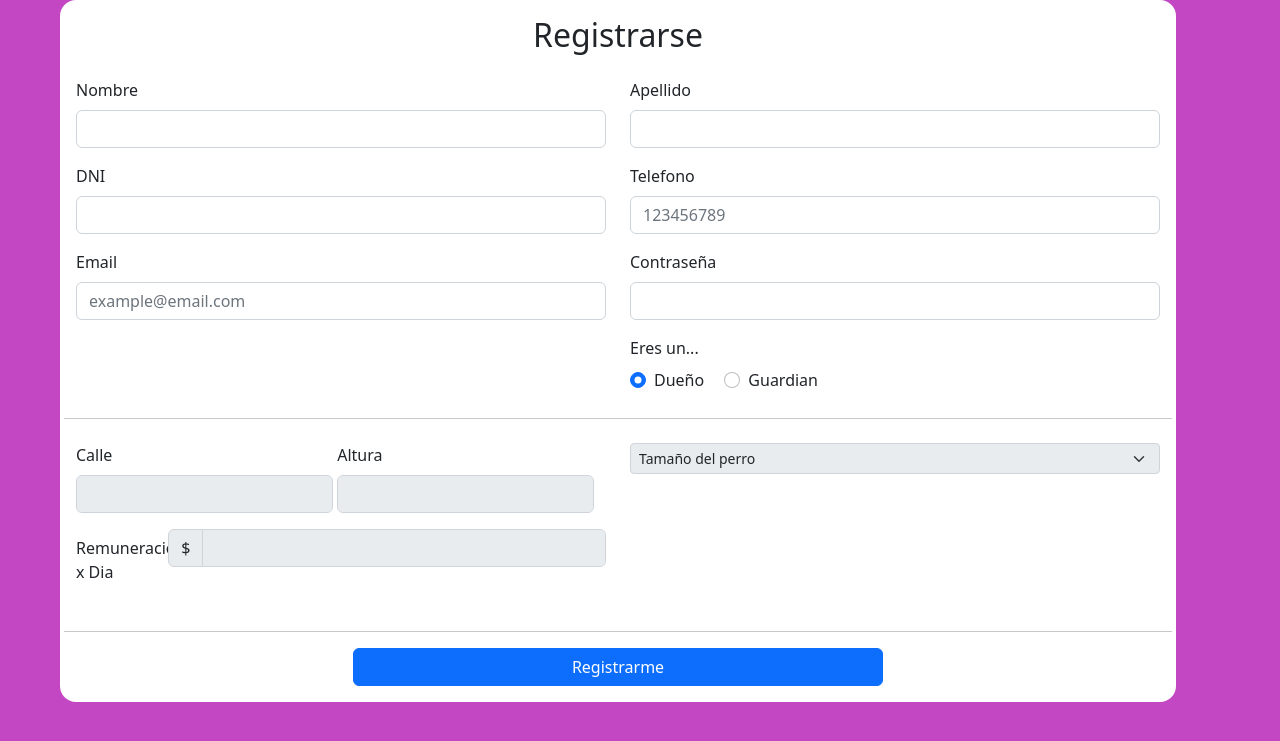
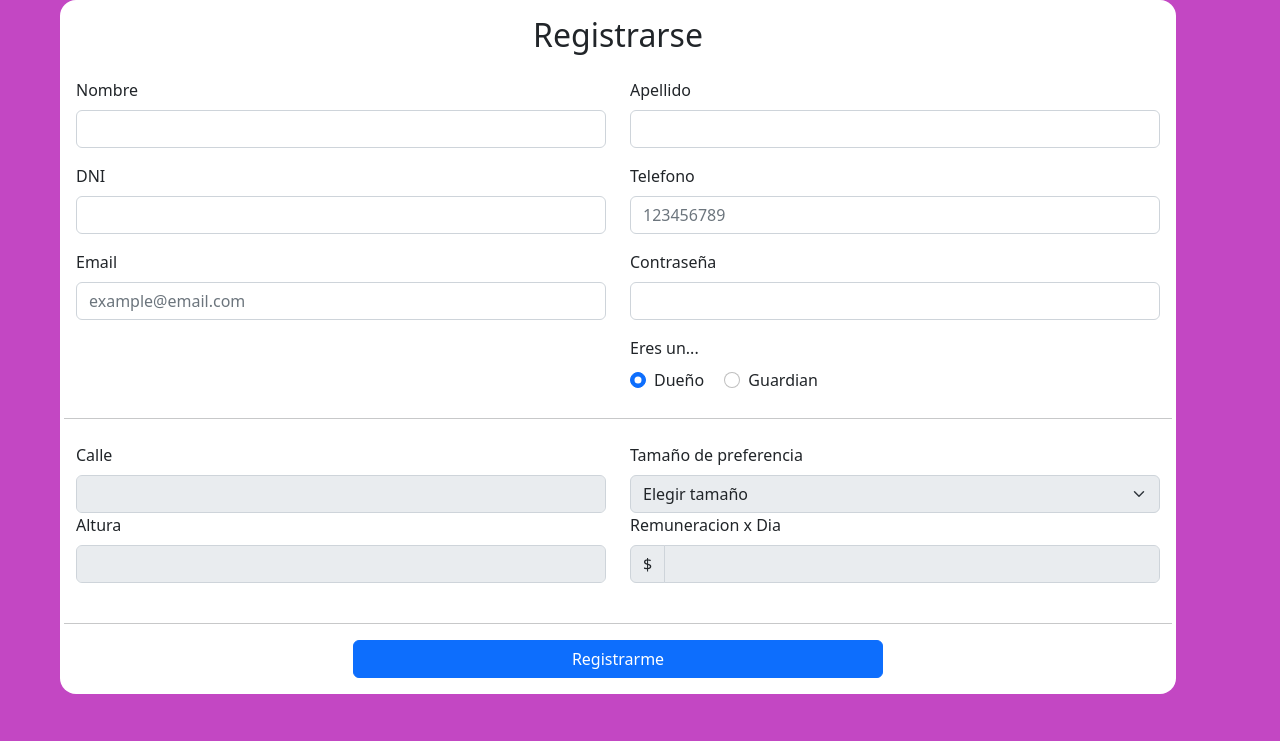
Before and after one commit to teomiguez/PetHero_ProyectoUTN, a PHP site: page /views/Register.php in a window 1280 px wide. Shown: the top 741 px of the page. Run offline with PHP 8.4, Linux system fonts and the light colour scheme; some libraries are stand-ins or nearby versions.

Commit message:
problems_FormController.js

```diff
--- a/Config/Config.php
+++ b/Config/Config.php
@@ -4,7 +4,7 @@ namespace Config;
 
 define("ROOT", dirname(__DIR__) . "/");
 //Path to your project's root folder
-define("FRONT_ROOT", "/UTN/PetHero_2022UTN/");
+define("FRONT_ROOT", "/UTN/PetHero_UTN2022/");
 define("VIEWS_PATH", "Views/");
 define("CSS_PATH", FRONT_ROOT . VIEWS_PATH . "css/");
 define("JS_PATH", FRONT_ROOT . VIEWS_PATH . "js/");
--- a/views/Register.php
+++ b/views/Register.php
@@ -81,12 +81,16 @@
                             <br>
 
                             <div class="form-check form-check-inline">
-                                <input class="form-check-input" type="radio" name="radio_option" id="radio_dueño" value="dueño" onclick= "disabledFields()" checked required />
+                                <input class="form-check-input" type="radio" name="radio_option" id="radio_dueño" value="dueño"
+                                    onclick= "disabledFields()" checked required
+                                />
                                 <label class="form-check-label" for="radio_dueño"> Dueño </label>
                             </div>
 
                             <div class="form-check form-check-inline">
-                                <input class="form-check-input" type="radio" name="radio_option" id="radio_guardian" value="guardian" onclick= "enabledFields()" required />
+                                <input class="form-check-input" type="radio" name="radio_option" id="radio_guardian" value="guardian"
+                                    onclick= "enabledFields()" required
+                                />
                                 <label class="form-check-label" for="radio_guardian"> Guardian </label>
                             </div>
                         </div>
@@ -95,40 +99,29 @@
                     <hr class="my-3">
 
                     <div class="col-12 col-md-6 my-2">
-                        <div>
-                            <div class="d-inline-block">
                         <label for="street" class="form-label"> Calle </label>
                         <input id="street" name="street" type="text" class="form-control" required disabled />
-                            </div>
 
-                            <div class="d-inline-block">
                         <label for="nro" class="form-label"> Altura </label>
                         <input id="nro" name="nro" type="text" class="form-control" required disabled />
-                            </div>
-                        </div>
                     </div>
 
                     <div class="col-12 col-md-6 my-2">
                         <div>
-                            <select id="typeSize" class="form-select form-select-sm"
-                                aria-label=".form-select-sm example" name="typeSize" required disabled>
-                                <option selected> Tamaño del perro</option>
+                            <label for="typeSize" class="form-label"> Tamaño de preferencia </label>
+                            <select id="typeSize" class="form-select" aria-label="form-select" name="typeSize" required disabled>
+                                    <option selected> Elegir tamaño </option>
                                     <option value="chico"> Chico </option>
                                     <option value="mediano"> Mediano </option>
                                     <option value="grande"> Grande </option>
                             </select>
                         </div>
-                    </div>
 
-                    <div class="col-12 col-md-6 my-2">
-                        <div class="mb-3 row">
-                            <label for="cost" class="col-sm-2 col-form-label"> Remuneracion x Dia </label>
-                            <div class="col-sm-10">
+                        <div>
+                        <label for="cost" class="form-label"> Remuneracion x Dia </label>
                         <div class="input-group mb-3">
                                 <span class="input-group-text">$</span>
-                                    <input id="cost" type="text" class="form-control" name="cost"
-                                        aria-label="Amount (to the nearest dollar)" required disabled>
-                                </div>
+                                <input type="text" class="form-control" name= "cost" aria-label="Amount (to the nearest dollar)" required disabled>
                             </div>
                         </div>
                     </div>
@@ -144,7 +137,7 @@
     </main>
 
     <!-- Funcionalidades JS -->
-    <script src=" <?php echo JS_PATH . "FormController.js" ?>"></script>
+    <script src=" <?php echo JS_PATH . "FormController.js" ?> " ></script>
 
     <!-- Funcionalidades JS propias de Boostrap (para uso de compoentes especificos) -->
     <script src="https://cdn.jsdelivr.net/npm/bootstrap@5.0.2/dist/js/bootstrap.bundle.min.js"
```
Also changed, not shown: views/js/FormController.js (+10 -34 lines). Lines whose indentation alone changed are shown as unchanged.
